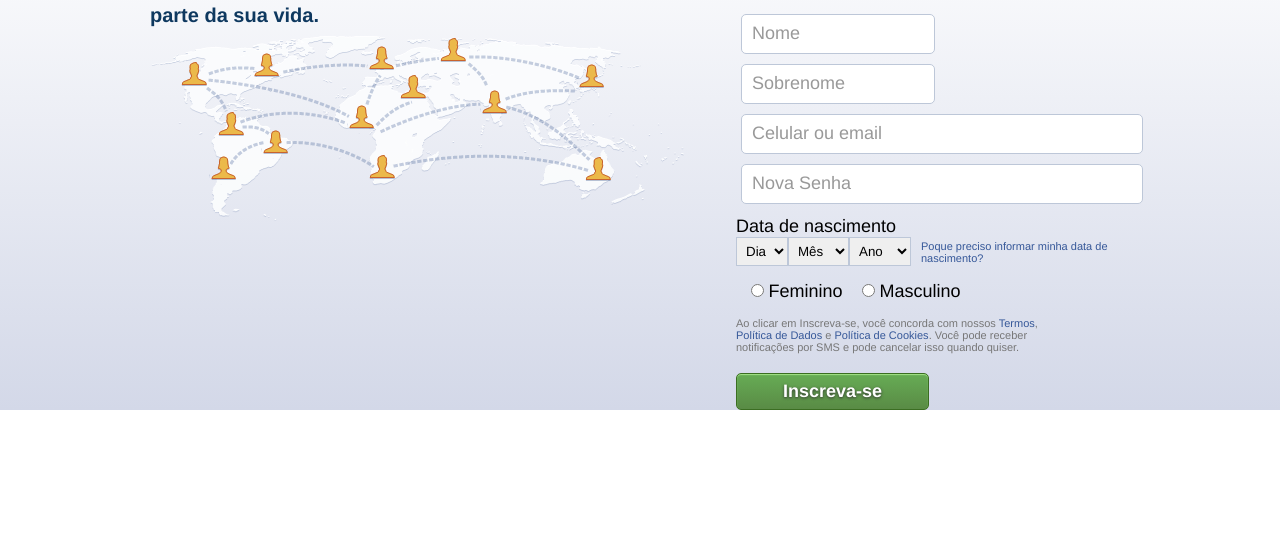
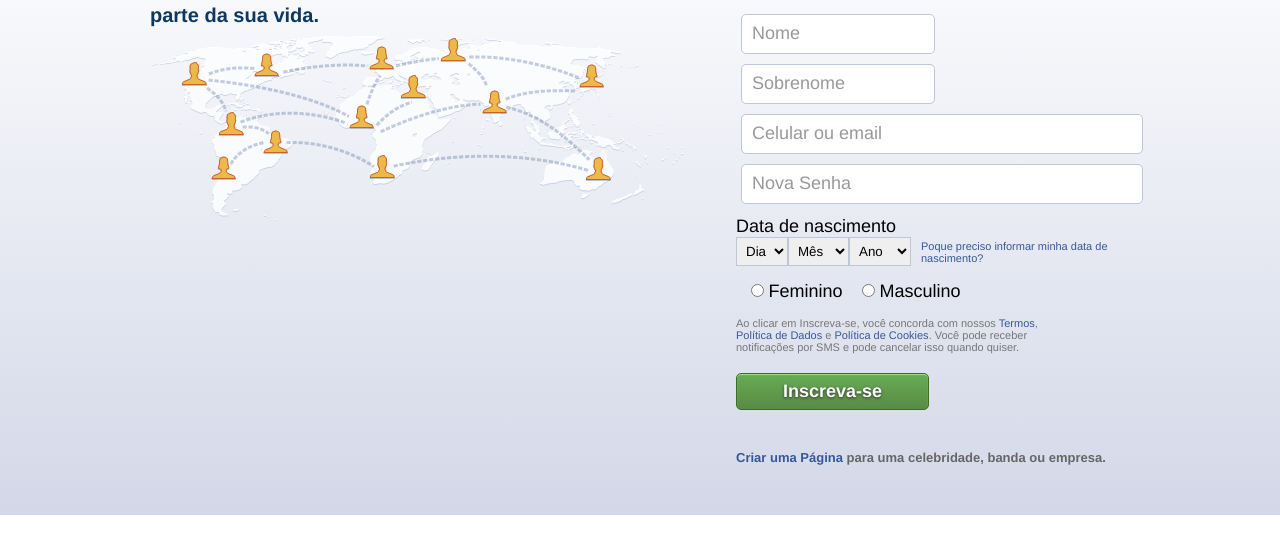
Before and after one commit to danilomacb/CaralivroLoginClone, a plain HTML site: page index.html in a window 1280 px wide. Shown: the part 182-736 px from the top of the page. Drawn offline with Linux system fonts and the light colour scheme.

Commit message:
formulario finalizado faltando apenas finalizacoes

```diff
--- a/index.html
+++ b/index.html
@@ -132,6 +132,8 @@
 
                         <input type="submit" id="inscrevase" value="Inscreva-se">
                     </form>
+
+                    <div id="criarPagina"><a href="#">Criar uma Página</a> para uma celebridade, banda ou empresa.</div>
                 </div>
             </div>
         </div>
--- a/style.css
+++ b/style.css
@@ -8,6 +8,13 @@
 
 body {
     height: 1000px;
+}
+
+a {
+    color: #365899;
+}
+a:hover {
+    text-decoration: underline;
 }
 
 #menuTop {
@@ -141,12 +148,6 @@ select {
     font-size: 11px;
     color: #777777;
 }
-.formDescription a {
-    color: #365899;
-}
-.formDescription a:hover {
-    text-decoration: underline;
-}
 #formDescriptionNascimento {
     margin-left: 10px;
 }
@@ -176,3 +177,11 @@ select {
     border-radius: 5px;
     box-shadow: inset 0 1px 1px #a4e388;
 }
+
+#criarPagina {
+    font-size: 13px;
+    font-weight: bold;
+    color: #666666;
+    margin-top: 40px;
+    margin-bottom: 50px;
+}
```
